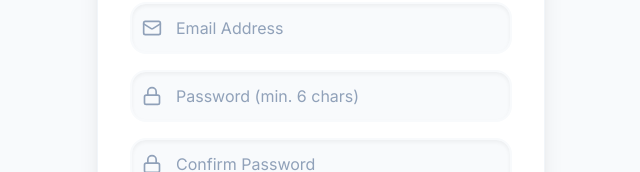
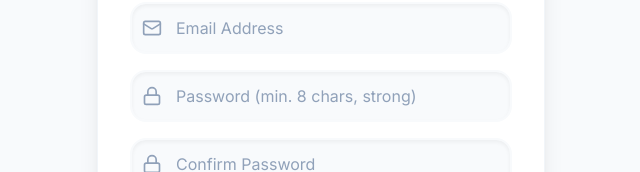
Before and after one commit to Muhammad-Awais-Lala/house-renting-system-frontend, a React (Vite) app: page /register in a window 1280 px wide. Shown: the part 403-575 px from the top of the page, without its empty margins (319-959 px from the left). Built offline with nearby package versions, Linux system fonts and the light colour scheme; no server answers; a web font is replaced by a local one.

Commit message:
strong password implementation done

```diff
--- a/src/pages/RegisterPage.tsx
+++ b/src/pages/RegisterPage.tsx
@@ -33,8 +33,9 @@ export default function RegisterPage() {
       return;
     }
 
-    if (password.length < 6) {
-      setError('Password must be at least 6 characters');
+    const strongPasswordRegex = /^(?=.*[a-z])(?=.*[A-Z])(?=.*\d)(?=.*[@$!%*?&])[A-Za-z\d@$!%*?&]{8,}$/;
+    if (!strongPasswordRegex.test(password)) {
+      setError('Password must be at least 8 characters long and include an uppercase letter, lowercase letter, number, and special character');
       return;
     }
 
@@ -153,7 +154,7 @@ export default function RegisterPage() {
                 <input
                   type="password"
                   required
-                  placeholder="Password (min. 6 chars)"
+                  placeholder="Password (min. 8 chars, strong)"
                   className="w-full bg-slate-50 border-2 border-slate-50 rounded-2xl py-3 pl-11 pr-4 text-slate-900 focus:bg-white focus:border-indigo-600 focus:ring-4 focus:ring-indigo-50 shadow-inner outline-none transition-all placeholder:text-slate-400"
                   value={password}
                   onChange={(e) => setPassword(e.target.value)}
```
